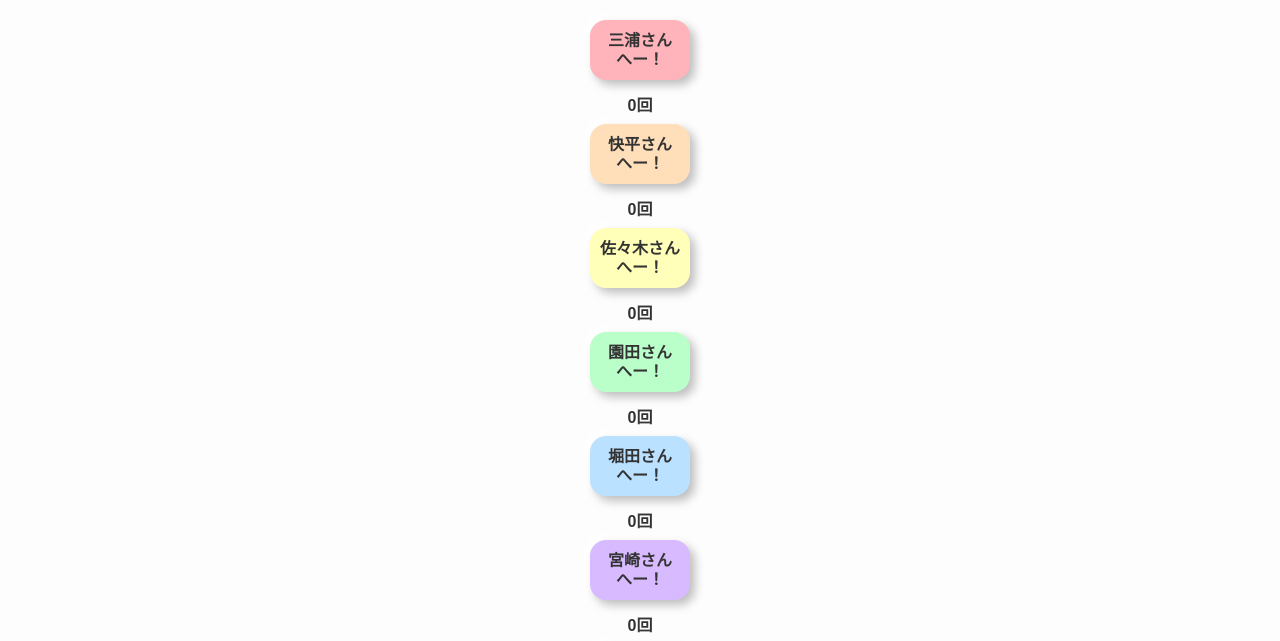
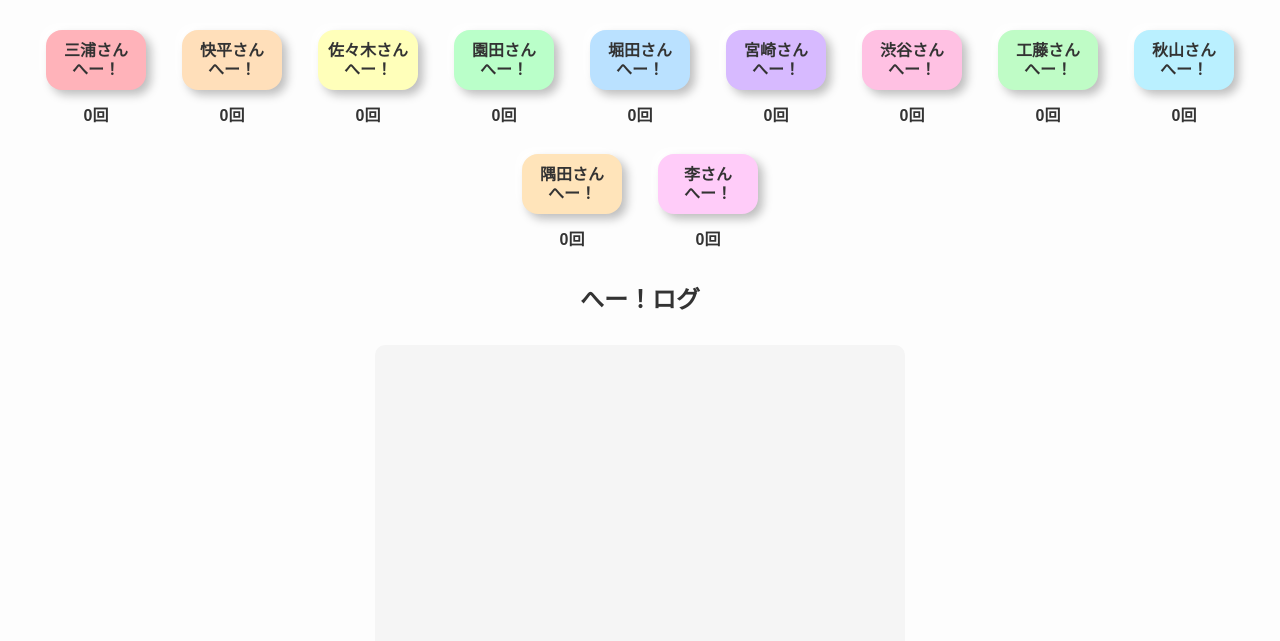
Before and after one commit to ino-code11/hee-counter, a plain HTML site: page index.html in a window 1280 px wide. Shown: the part 92-733 px from the top of the page. Drawn offline with Linux system fonts and the light colour scheme; no server answers.

Commit message:
Update index.html

```diff
--- a/index.html
+++ b/index.html
@@ -96,52 +96,55 @@
 <body>
   <h1>へー！カウンター</h1>
 
-  <div id="buttons">
-    <div>
+<div id="buttons" style="display:flex; flex-wrap:wrap; justify-content:center;">
+  <div style="margin:10px;">
     <button class="member-btn" data-name="三浦さん">三浦さん<br>へー！</button>
     <div class="count-display" id="count-三浦さん">0回</div>
-
-    <div>
+  </div>
+  <div style="margin:10px;">
     <button class="member-btn" data-name="快平さん">快平さん<br>へー！</button>
     <div class="count-display" id="count-快平さん">0回</div>
-
-    <div>
+  </div>
+  <div style="margin:10px;">
     <button class="member-btn" data-name="佐々木さん">佐々木さん<br>へー！</button>
     <div class="count-display" id="count-佐々木さん">0回</div>
-
-    <div>
+  </div>
+  <div style="margin:10px;">
     <button class="member-btn" data-name="園田さん">園田さん<br>へー！</button>
     <div class="count-display" id="count-園田さん">0回</div>
+  </div>
 
-    <div>
+  <div style="margin:10px;">
     <button class="member-btn" data-name="堀田さん">堀田さん<br>へー！</button>
     <div class="count-display" id="count-堀田さん">0回</div>
-
-    <div>
+  </div>
+  <div style="margin:10px;">
     <button class="member-btn" data-name="宮崎さん">宮崎さん<br>へー！</button>
     <div class="count-display" id="count-宮崎さん">0回</div>
-
-    <div>
+  </div>
+  <div style="margin:10px;">
     <button class="member-btn" data-name="渋谷さん">渋谷さん<br>へー！</button>
     <div class="count-display" id="count-渋谷さん">0回</div>
-
-    <div>
+  </div>
+  <div style="margin:10px;">
     <button class="member-btn" data-name="工藤さん">工藤さん<br>へー！</button>
     <div class="count-display" id="count-工藤さん">0回</div>
+  </div>
 
-    <div>
+  <div style="margin:10px;">
     <button class="member-btn" data-name="秋山さん">秋山さん<br>へー！</button>
     <div class="count-display" id="count-秋山さん">0回</div>
-
-    <div>
+  </div>
+  <div style="margin:10px;">
     <button class="member-btn" data-name="隅田さん">隅田さん<br>へー！</button>
     <div class="count-display" id="count-隅田さん">0回</div>
-
-    <div>
+  </div>
+  <div style="margin:10px;">
     <button class="member-btn" data-name="李さん">李さん<br>へー！</button>
     <div class="count-display" id="count-李さん">0回</div>
+  </div>
+</div>
 
-  </div>
 
   <h2>へー！ログ</h2>
   <div id="log"></div>
```
Lines whose indentation alone changed are shown as unchanged.
